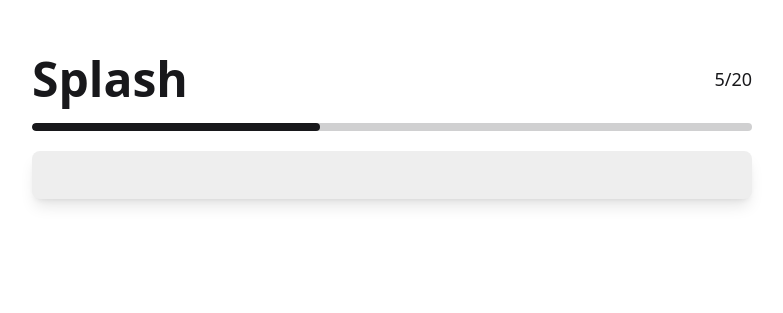
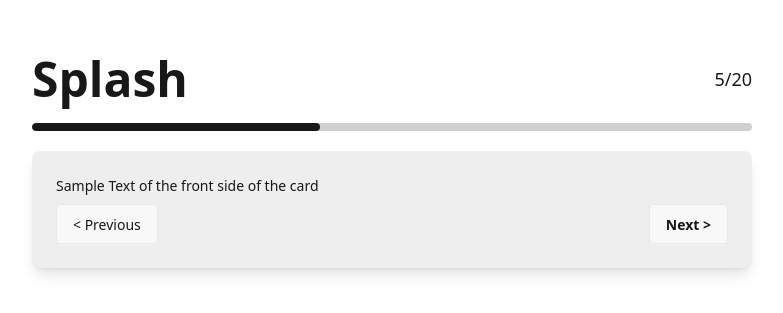
Before and after one commit to dalentri/Splash, a Vue app: page / in a window 1280 px wide. Shown: the part 225-538 px from the top of the page, without its empty margins (248-1031 px from the left). Built offline with nearby package versions, Linux system fonts and the light colour scheme; the HTML template or start-up script is replaced by a standard one.

Commit message:
Added previous and next buttons

```diff
--- a/src/App.vue
+++ b/src/App.vue
@@ -1,4 +1,13 @@
-<script setup lang="ts"></script>
+<script setup lang="ts">
+import { ref } from 'vue'
+
+// TODO: Make a it so where the card can flip
+let question_side = ref('')
+let answer_side = ref('')
+
+//TODO: Make handling of which side the card is on
+const current_side = ref('question')
+</script>
 
 <template>
   <div class="flex flex-col m-70 gap-5">
@@ -9,7 +18,13 @@
 
     <progress class="progress" value="40" max="100"></progress>
     <div class="card bg-base-300 shadow-lg">
-      <div class="card-body"></div>
+      <div class="card-body">
+        <div><h1>Sample Text of the front side of the card</h1></div>
+        <div class="bg-base-600 flex flex-row">
+          <button class="btn font-light">< Previous</button>
+          <div class="flex justify-end w-full"><button class="btn justify-end">Next ></button></div>
+        </div>
+      </div>
     </div>
   </div>
 </template>
```
